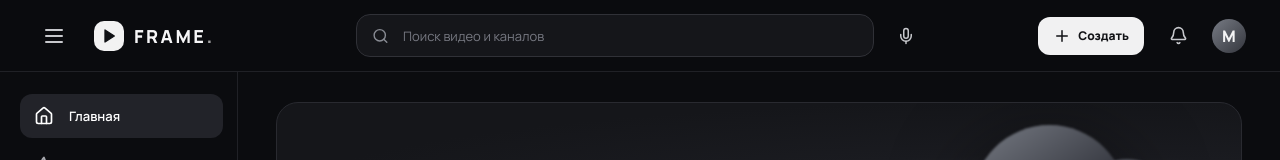
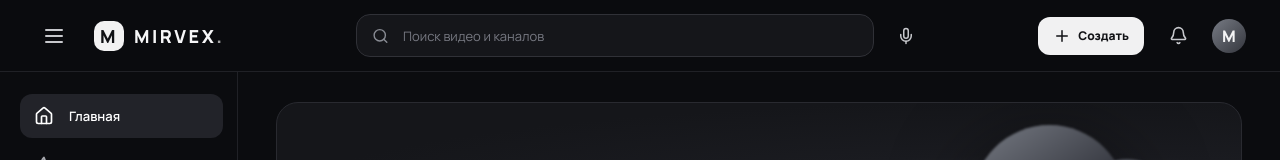
Before and after one commit to mitsu198/video-platform, a React (Vite) app: page / in a window 1280 px wide. Shown: the top 160 px of the page. Built offline with nearby package versions, Linux system fonts and the light colour scheme.

Commit message:
Rebrand video platform as MIRVEX

```diff
--- a/src/main.jsx
+++ b/src/main.jsx
@@ -34,7 +34,7 @@ function App(){
  const library=[['История',History],['Плейлисты',Bookmark],['Понравившиеся',ThumbsUp]];
  return <div className="app">
   <header className="topbar">
-   <div className="brand-area"><button className="icon-btn menu-btn" onClick={()=>setSidebar(!sidebar)} aria-label="Меню"><Menu/></button><a className="brand" href="#" onClick={()=>{setActive('Главная');setCategory('Все')}}><span className="brand-mark"><Play fill="currentColor" size={16}/></span><span>FRAME<span className="brand-dot">.</span></span></a></div>
+   <div className="brand-area"><button className="icon-btn menu-btn" onClick={()=>setSidebar(!sidebar)} aria-label="Меню"><Menu/></button><a className="brand" href="#" onClick={()=>{setActive('Главная');setCategory('Все')}}><span className="brand-mark brand-monogram">M</span><span>MIRVEX<span className="brand-dot">.</span></span></a></div>
    <div className="search-wrap"><div className="search-box"><Search size={18}/><input value={query} onChange={e=>setQuery(e.target.value)} placeholder="Поиск видео и каналов"/>{query&&<button className="clear-search" onClick={()=>setQuery('')}><X size={16}/></button>}</div><button className="icon-btn mic-btn" aria-label="Голосовой поиск"><Mic size={18}/></button></div>
    <div className="top-actions"><button className="create-btn"><Plus size={18}/> <span>Создать</span></button><button className="icon-btn notification-btn" aria-label="Уведомления"><Bell size={19}/></button><button className="profile-avatar">М</button></div>
   </header>
@@ -50,13 +50,13 @@ function App(){
     <div className="sidebar-bottom"><Settings size={16}/> Настройки</div>
    </aside>}
    <main className="main">
-    {active==='Shorts'?<><div className="page-heading"><div><div className="eyebrow">БЫСТРО И ПО ДЕЛУ</div><h1>Shorts</h1><p>Вертикальные видео, которые затягивают.</p></div></div><div className="shorts-grid">{shorts.map(s=><button className="short-card" key={s.id} onClick={()=>setSelected({title:s.title,channel:'FRAME Shorts',views:s.views+' просмотров',time:'Сейчас',duration:'0:32',image:s.image,avatar:'✦'})}><img src={s.image}/><span className="short-play"><Play fill="white"/></span><strong>{s.title}</strong><small>{s.views} просмотров</small></button>)}</div></>:<>
+    {active==='Shorts'?<><div className="page-heading"><div><div className="eyebrow">БЫСТРО И ПО ДЕЛУ</div><h1>Shorts</h1><p>Вертикальные видео, которые затягивают.</p></div></div><div className="shorts-grid">{shorts.map(s=><button className="short-card" key={s.id} onClick={()=>setSelected({title:s.title,channel:'MIRVEX Shorts',views:s.views+' просмотров',time:'Сейчас',duration:'0:32',image:s.image,avatar:'✦'})}><img src={s.image}/><span className="short-play"><Play fill="white"/></span><strong>{s.title}</strong><small>{s.views} просмотров</small></button>)}</div></>:<>
     <section className="welcome"><div><div className="eyebrow">ТВОЯ ВИДЕОПЛАТФОРМА</div><h1>{active==='Главная'?'Смотри. Открывай.':active}</h1><p>Хорошие видео находят тебя сами.</p></div><div className="welcome-art"><div className="art-orb orb-one"/><div className="art-orb orb-two"/><div className="art-play"><Play fill="white" size={25}/></div><span className="art-caption">YOUR NEXT<br/>FAVORITE VIDEO</span></div></section>
     <div className="category-row">{categories.map(c=><button key={c} onClick={()=>setCategory(c)} className={'category '+(category===c?'selected':'')}>{c}</button>)}</div>
     <div className="section-title"><div><h2>Рекомендации</h2><span>Подобрали для тебя</span></div><button className="sort-btn">Для вас <ChevronDown size={16}/></button></div>
     <div className="video-grid">{filtered.map(v=><article className="video-card" key={v.id}><button className="thumb" onClick={()=>setSelected(v)}><img src={v.image} alt=""/><span className="duration">{v.duration}</span><span className="thumb-hover"><Play fill="white"/></span></button><div className="video-info"><div className="channel-avatar">{v.avatar}</div><div className="video-copy"><button className="video-title" onClick={()=>setSelected(v)}>{v.title}</button><div className="channel-name">{v.channel}</div><div className="video-meta">{v.views} · {v.time}</div></div><button className="more-btn" aria-label="Ещё"><MoreHorizontal size={19}/></button></div></article>)}</div>
     {filtered.length===0&&<div className="empty-state"><Search size={30}/><h3>Ничего не нашлось</h3><p>Попробуй изменить запрос или выбрать другую категорию.</p></div>}
-    <section className="shorts-shelf"><div className="section-title"><div className="shorts-label"><Flame size={21}/><h2>Shorts</h2><span>· Вертикальные видео</span></div><button className="text-link" onClick={()=>setActive('Shorts')}>Смотреть все <ArrowUpRight size={16}/></button></div><div className="shorts-strip">{shorts.slice(0,4).map(s=><button className="mini-short" key={s.id} onClick={()=>setSelected({title:s.title,channel:'FRAME Shorts',views:s.views+' просмотров',time:'Сейчас',duration:'0:32',image:s.image,avatar:'✦'})}><img src={s.image}/><strong>{s.title}</strong><small>{s.views} просмотров</small></button>)}</div></section>
+    <section className="shorts-shelf"><div className="section-title"><div className="shorts-label"><Flame size={21}/><h2>Shorts</h2><span>· Вертикальные видео</span></div><button className="text-link" onClick={()=>setActive('Shorts')}>Смотреть все <ArrowUpRight size={16}/></button></div><div className="shorts-strip">{shorts.slice(0,4).map(s=><button className="mini-short" key={s.id} onClick={()=>setSelected({title:s.title,channel:'MIRVEX Shorts',views:s.views+' просмотров',time:'Сейчас',duration:'0:32',image:s.image,avatar:'✦'})}><img src={s.image}/><strong>{s.title}</strong><small>{s.views} просмотров</small></button>)}</div></section>
     </>}
    </main>
   </div>
```
